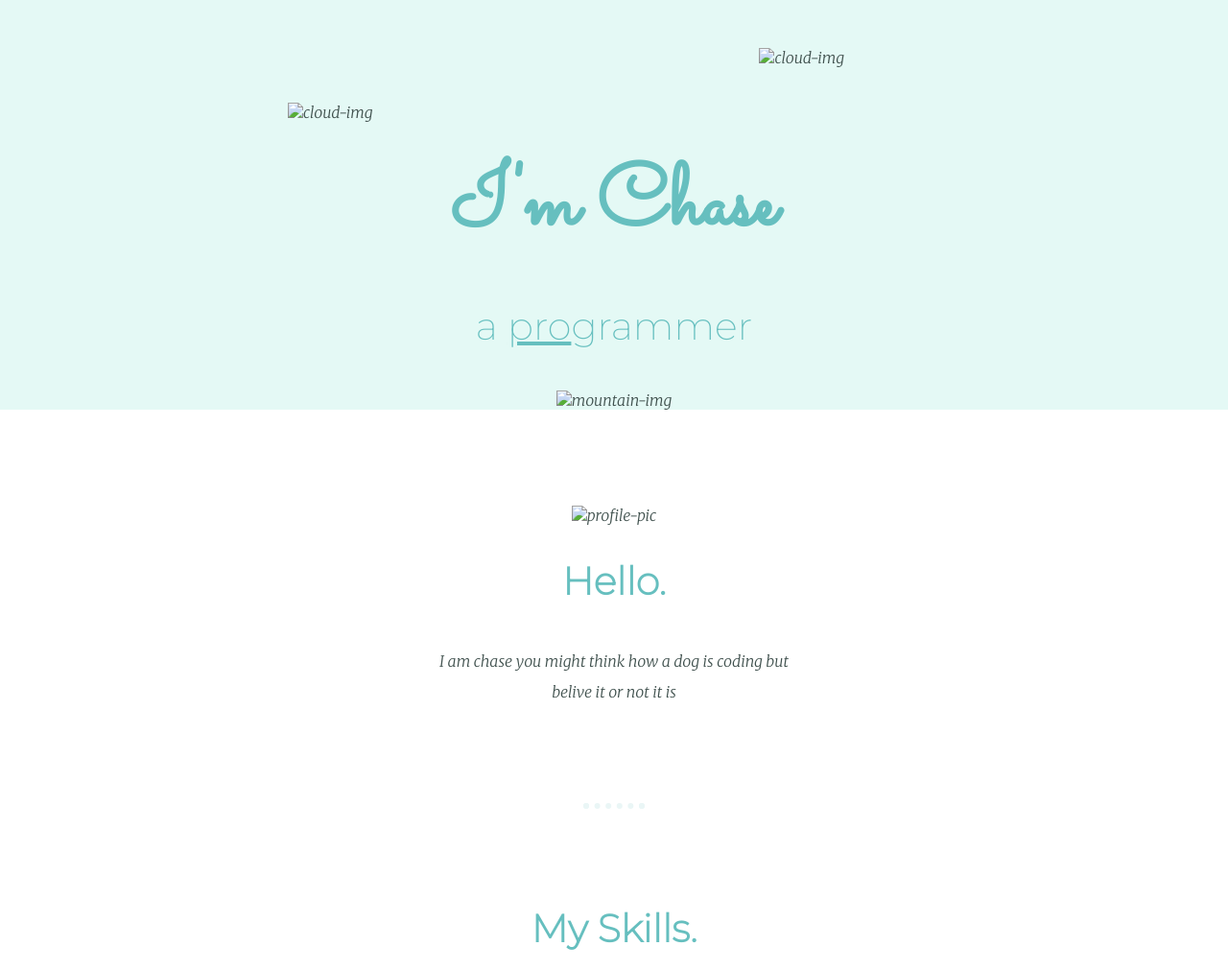
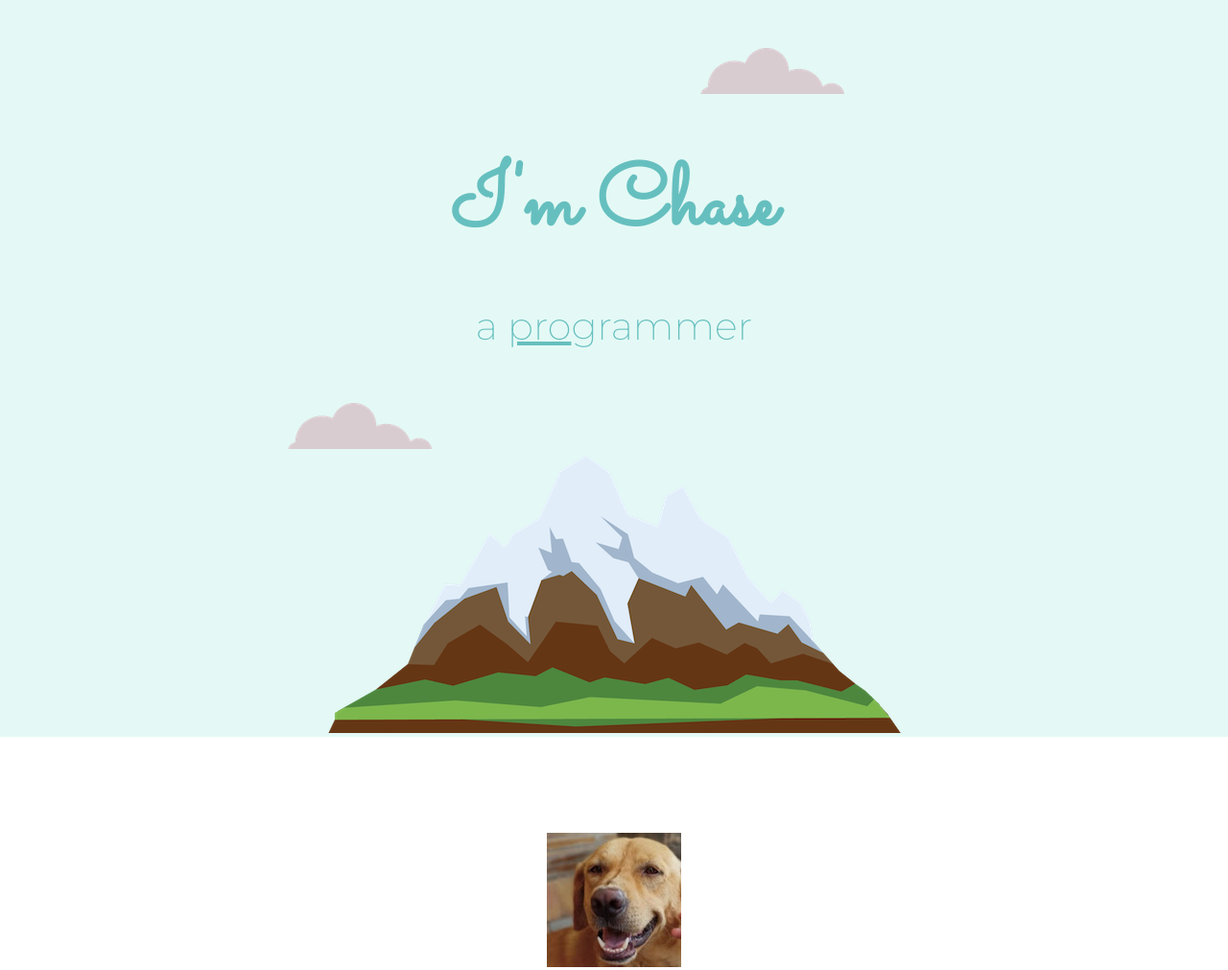
Before and after one commit to Chaseplays420/css-site, a plain HTML site: page index.html in a window 1280 px wide. Shown: the top 1011 px of the page at 96% size. Drawn offline with Linux system fonts and the light colour scheme; the site is published under a folder, as on GitHub Pages, so addresses that start at the root find nothing.

Commit message:
Update index.html

```diff
--- a/index.html
+++ b/index.html
@@ -13,16 +13,16 @@
     </head>
     <body>
         <div class="top">
-            <img class="tc" src="/images/cloud.png" alt="cloud-img">
+            <img class="tc" src="images/cloud.png" alt="cloud-img">
             <h1>I'm Chase</h1>
         <h2 class="programmer">a <span class="pro">pro</span>grammer</h2>
-        <img class="btc" src="/images/cloud.png" alt="cloud-img">
-        <img src="/images/mountain.png" alt="mountain-img">
+        <img class="btc" src="images/cloud.png" alt="cloud-img">
+        <img src="images/mountain.png" alt="mountain-img">
         </div>
 
         <div class="middle-container">
             <div class="profile">
-              <img src="/images/cutipie.jpg" alt="profile-pic">
+              <img src="images/cutipie.jpg" alt="profile-pic">
               <h2>Hello.</h2>
               <p class="intro">I am chase you might think how a dog is coding but belive it or not it is</p>
             </div>
@@ -30,7 +30,7 @@
             <div class="skills">
               <h2>My Skills.</h2>
               <div class="skill-row">
-                <img class="gaming-img" src="/images/gaming.jfif" alt="">
+                <img class="gaming-img" src="images/gaming.jfif" alt="">
                 <h3>GAMING</h3>
                 <p>i like playing games and i am not that bad at them i mainly play valorant, fortnite, minecraft etc. i also stream them on my youtube channel </p>
               </div>
```
